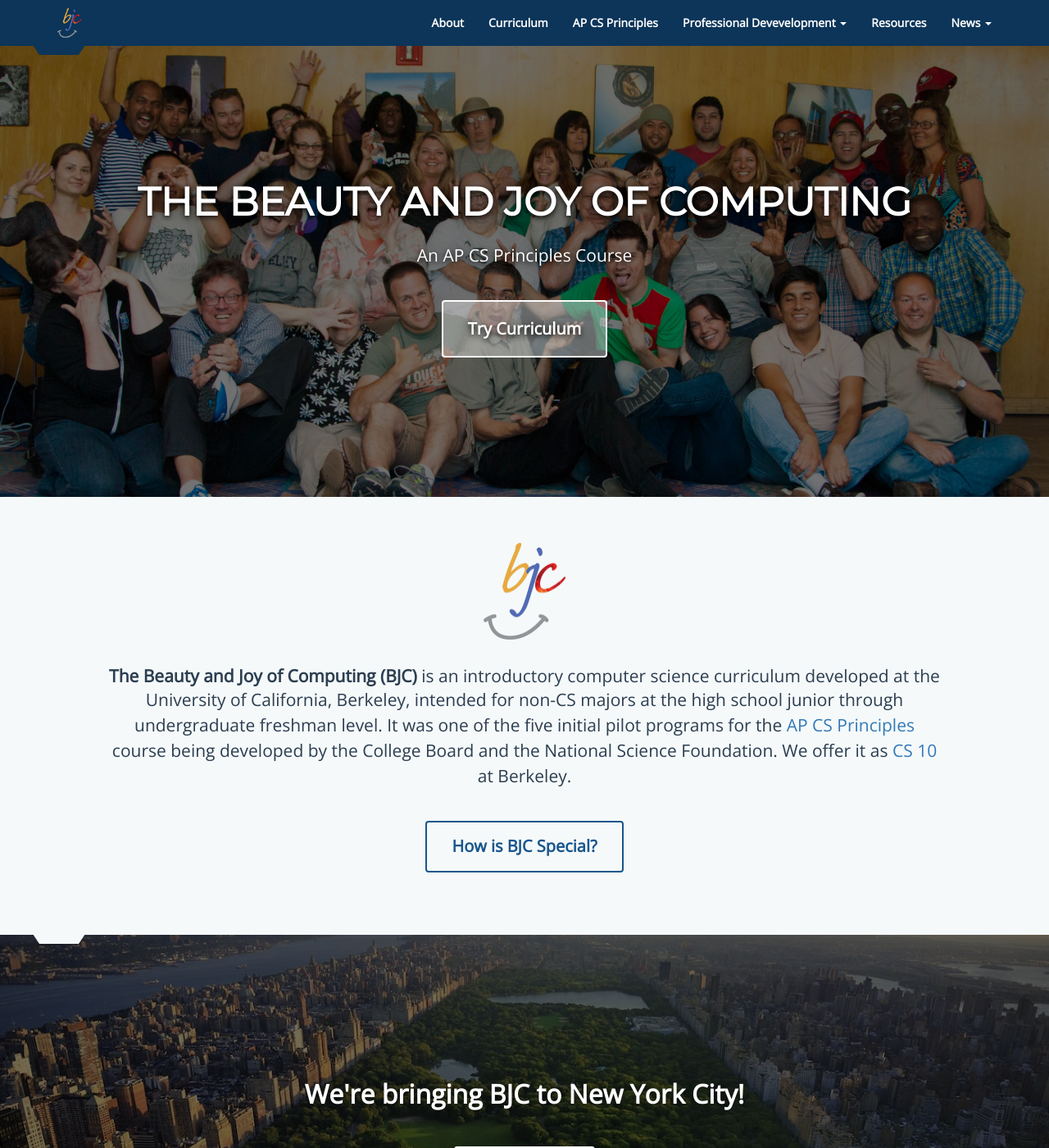
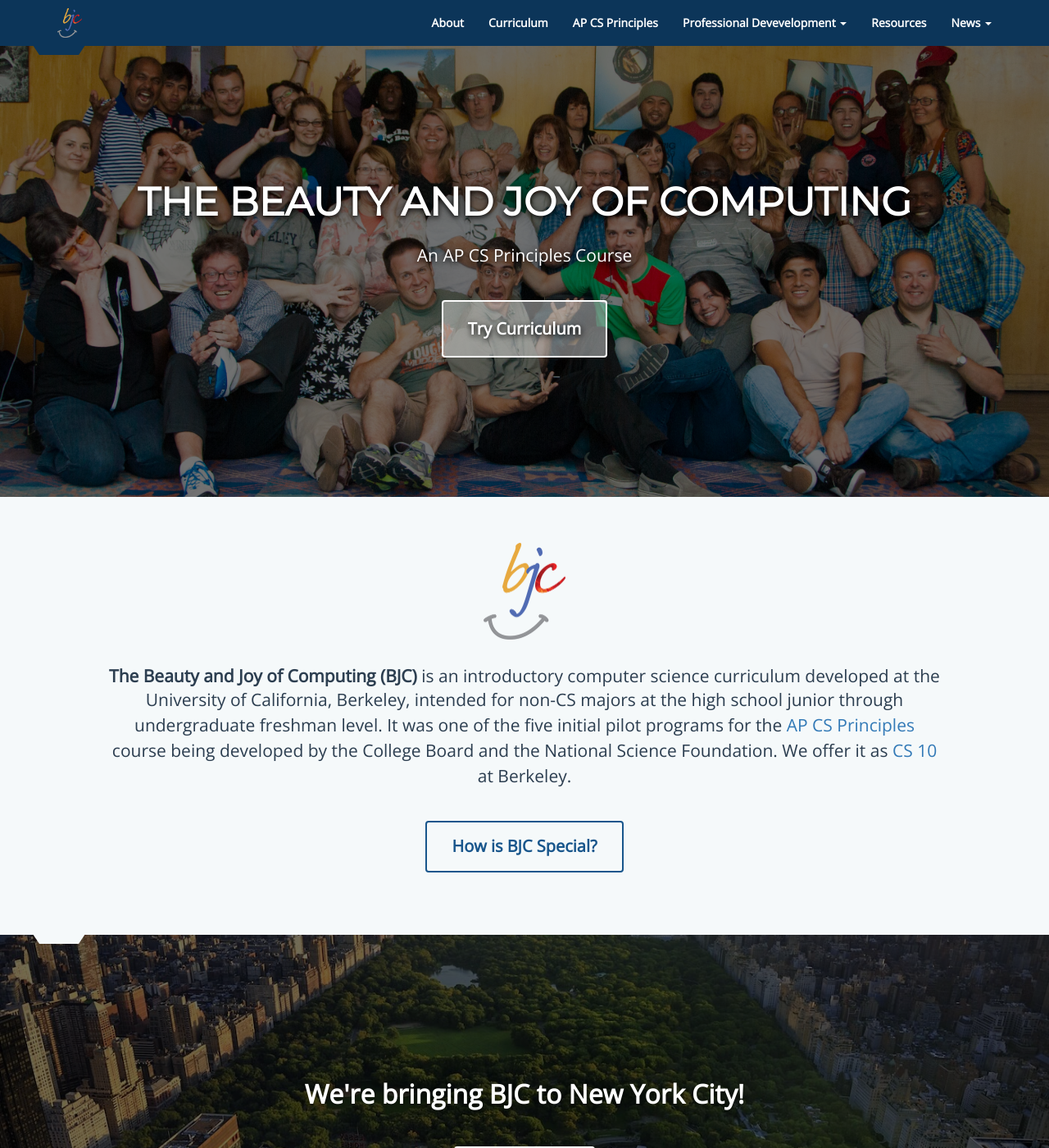
Before and after one commit to beautyjoy/beautyjoy.github.io, a Jekyll site: the page built from index.html, in a window 1280 px wide and 1400 px high. Shown: the whole window at 82% size. Built offline with Jekyll 4.4.1, drawn with Linux system fonts in a browser that asks for light colours.

Commit message:
More aesthetic refinements.

```diff
--- a/css/styles.scss
+++ b/css/styles.scss
@@ -192,6 +192,10 @@
         }
     }
 
+    .navbar-collapse {
+        max-height: none;
+    }
+
     .trapezoid {
         border-top-color: $dark-color;
     }
@@ -215,18 +219,18 @@
     padding: 40px 0;
     background: $primary-color;
     box-shadow: none;
+    background-position: center;
+    background-size: cover;
 
     &.homepage {
         padding: 150px 0;
-        background: url("{{ site.baseurl }}/img/bjc-team-photo.jpg");
-        background-size: cover;
+        background-image: url("{{ site.baseurl }}/img/bjc-team-photo.jpg");
         text-shadow: 0 2px 6px rgba(0,0,0,1), 0 0 20px rgba(0,0,0,.2);
     }
 
     &.headlines {
         padding: 150px 0;
-        background: url("{{ site.baseurl }}/img/new-york.jpg");
-        background-size: cover;
+        background-image: url("{{ site.baseurl }}/img/new-york.jpg");
     }
 
     .background-overlay {
@@ -249,6 +253,7 @@
     h1 {
         font-size: 48px;
         text-transform: uppercase;
+        word-wrap: break-word; // Will use JS to resize down to one line
     }
 
     h3 {
--- a/js/scripts.js
+++ b/js/scripts.js
@@ -1,9 +1,11 @@
 $(document).ready(function() {
     normalizeGridHeights();
+    fitHeaderText();
 });
 
-$(window).resize(function() {
+$(window).on('resize orientation', function() {
     normalizeGridHeights();
+    fitHeaderText();
 });
 
 function normalizeGridHeights() {
@@ -17,3 +19,12 @@
         });
     });
 }
+
+function fitHeaderText() {
+    $('.jumbotron h1').each(function() {
+        $(this).css('font-size', '');
+        if ($(this).height() > 60) {
+            $(this).css('font-size', $(this).width() / 10);
+        }
+    });
+}
```
